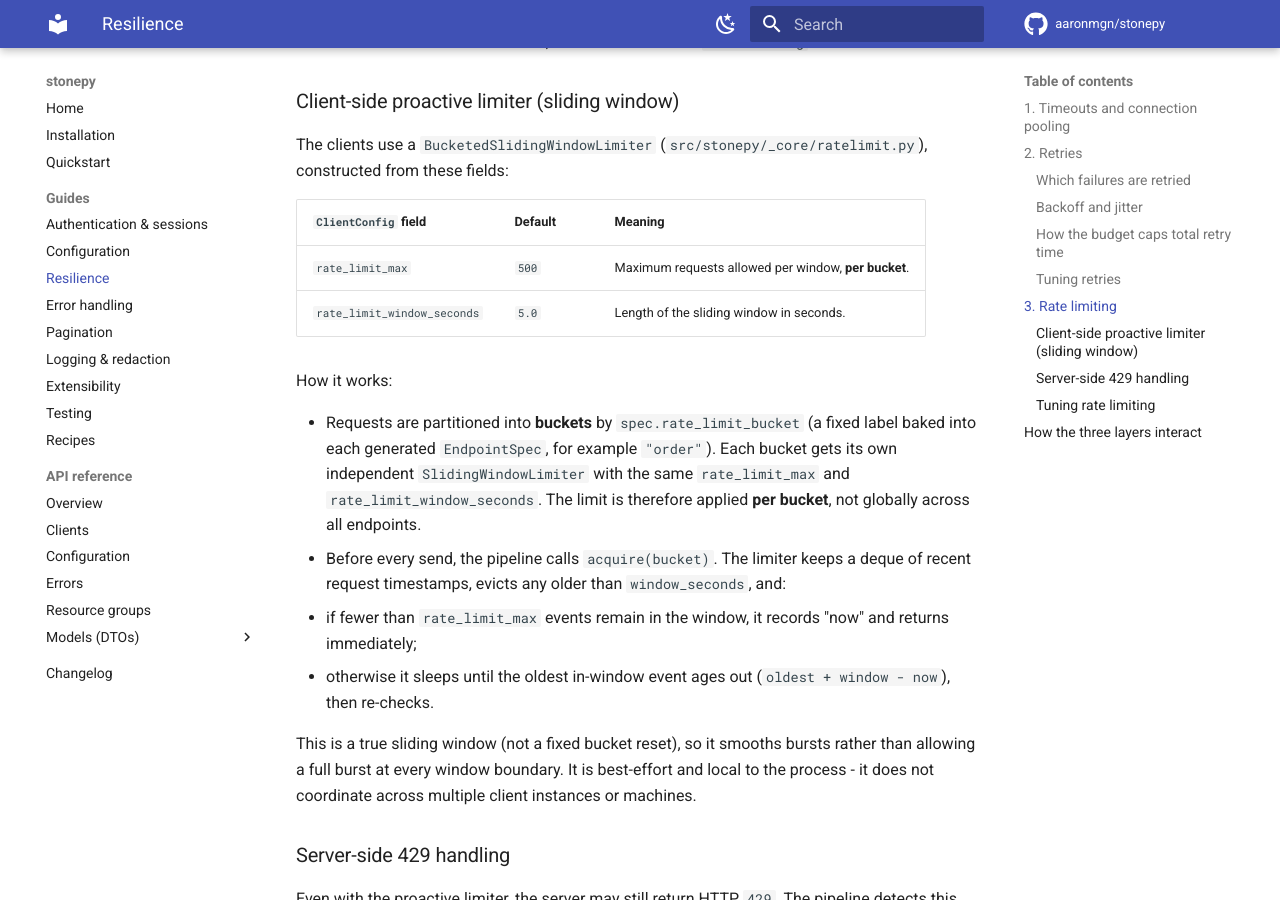
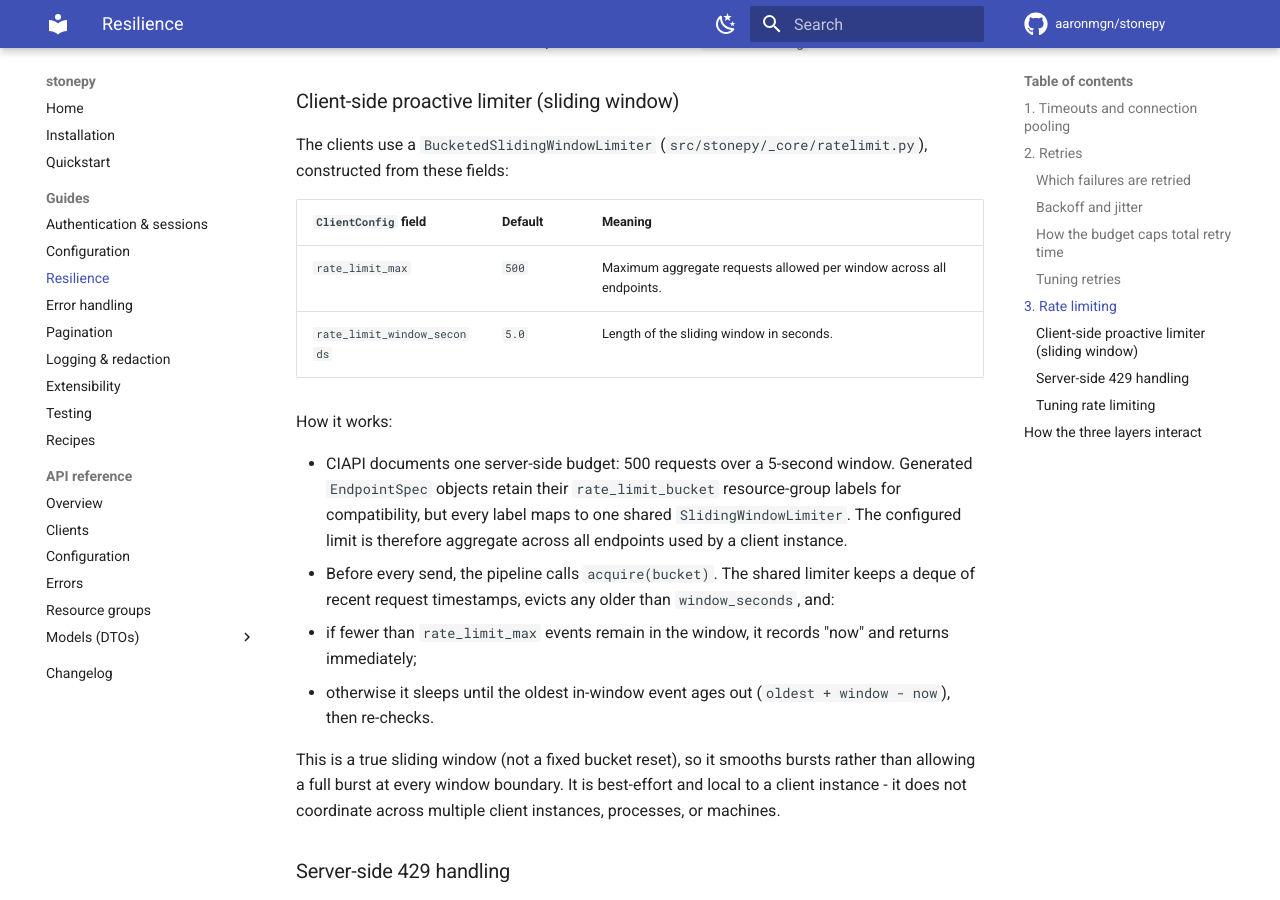
Before and after one commit to aaronmgn/stonepy, an MkDocs documentation site: the page built from docs/guide/resilience.md, in a window 1280 px wide and 900 px high, scrolled down 4806 px. Built offline with MkDocs 1.6.1 and Material for MkDocs 9.7.7, drawn with Linux system fonts in a browser that asks for light colours; comment, search, counter and statistics services are not loaded; the version menu is left out; some of the changed text lies outside the part shown.

Commit message:
fix(core): apply one aggregate rate-limit window across all resource groups
CIAPI documents a single server-wide budget (500 requests / 5s); independent
per-bucket windows could multiply aggregate traffic by the number of resource
groups and trip server throttling. BucketedSlidingWindowLimiter is now a
bucket-compatible facade over one shared, lazily created window (BREAKING for
callers relying on per-bucket independence). Lock discipline unchanged; the
instrumented concurrency tests were re-verified to fail without the locks.

````diff
--- a/docs/guide/resilience.md
+++ b/docs/guide/resilience.md
@@ -164,17 +164,17 @@ The clients use a `BucketedSlidingWindowLimiter` (`src/stonepy/_core/ratelimit.p
 
 | `ClientConfig` field | Default | Meaning |
 | --- | --- | --- |
-| `rate_limit_max` | `500` | Maximum requests allowed per window, **per bucket**. |
+| `rate_limit_max` | `500` | Maximum aggregate requests allowed per window across all endpoints. |
 | `rate_limit_window_seconds` | `5.0` | Length of the sliding window in seconds. |
 
 How it works:
 
-- Requests are partitioned into **buckets** by `spec.rate_limit_bucket` (a fixed label baked into each generated `EndpointSpec`, for example `"order"`). Each bucket gets its own independent `SlidingWindowLimiter` with the same `rate_limit_max` and `rate_limit_window_seconds`. The limit is therefore applied **per bucket**, not globally across all endpoints.
-- Before every send, the pipeline calls `acquire(bucket)`. The limiter keeps a deque of recent request timestamps, evicts any older than `window_seconds`, and:
+- CIAPI documents one server-side budget: 500 requests over a 5-second window. Generated `EndpointSpec` objects retain their `rate_limit_bucket` resource-group labels for compatibility, but every label maps to one shared `SlidingWindowLimiter`. The configured limit is therefore aggregate across all endpoints used by a client instance.
+- Before every send, the pipeline calls `acquire(bucket)`. The shared limiter keeps a deque of recent request timestamps, evicts any older than `window_seconds`, and:
   - if fewer than `rate_limit_max` events remain in the window, it records "now" and returns immediately;
   - otherwise it sleeps until the oldest in-window event ages out (`oldest + window - now`), then re-checks.
 
-This is a true sliding window (not a fixed bucket reset), so it smooths bursts rather than allowing a full burst at every window boundary. It is best-effort and local to the process - it does not coordinate across multiple client instances or machines.
+This is a true sliding window (not a fixed bucket reset), so it smooths bursts rather than allowing a full burst at every window boundary. It is best-effort and local to a client instance - it does not coordinate across multiple client instances, processes, or machines.
 
 ### Server-side 429 handling
 
@@ -211,7 +211,7 @@ except RateLimitError as exc:
 ```python
 from stonepy import ClientConfig
 
-# Tighter local throttle: at most 100 requests per 2s window, per bucket.
+# Tighter local throttle: at most 100 aggregate requests per 2s window.
 config = ClientConfig(
     base_url="https://ciapi.cityindex.com/TradingAPI",
     rate_limit_max=100,
@@ -228,9 +228,9 @@ config = ClientConfig(
 
 For a single call, the order of events inside the pipeline loop is:
 
-1. Acquire a slot from the client-side limiter for the endpoint's bucket (may sleep proactively).
+1. Acquire a slot from the client-side aggregate limiter (may sleep proactively).
 2. Send one HTTP attempt, bounded by the four timeouts.
 3. On a transport error or a retryable status (`502/503/504`), or a `429`, decide whether to retry based on idempotency, `max_retries`, and `retry_budget_seconds`; sleep using the backoff/`Retry-After` delay; then loop.
 4. When no retry is possible, raise the mapped error (`TransportError`, `RateLimitError`, `AuthenticationError`, or `StoneXAPIError`).
 
-Each layer is independent: timeouts bound a single attempt, the limiter shapes outgoing request rate per bucket, and the retry budget bounds the total wall-clock time spent retrying across attempts.
+Each layer is independent: timeouts bound a single attempt, the limiter shapes aggregate outgoing request rate, and the retry budget bounds the total wall-clock time spent retrying across attempts.
````
Also changed, not shown: CHANGELOG.md (+6 -0 lines), docs/API_REFERENCE.md (+3 -0 lines), docs/guide/configuration.md (+1 -1 lines), 4 other files.
